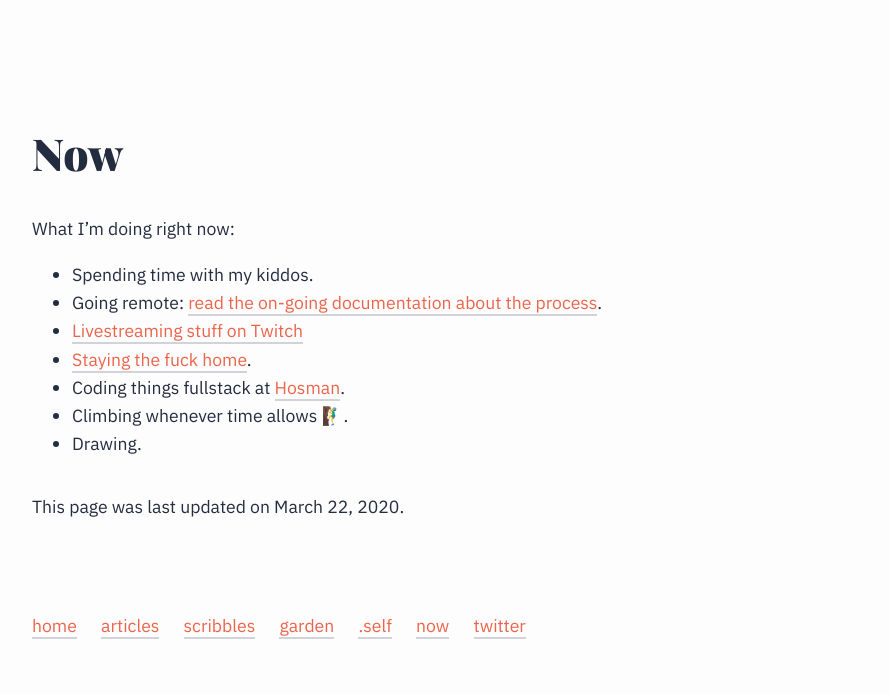
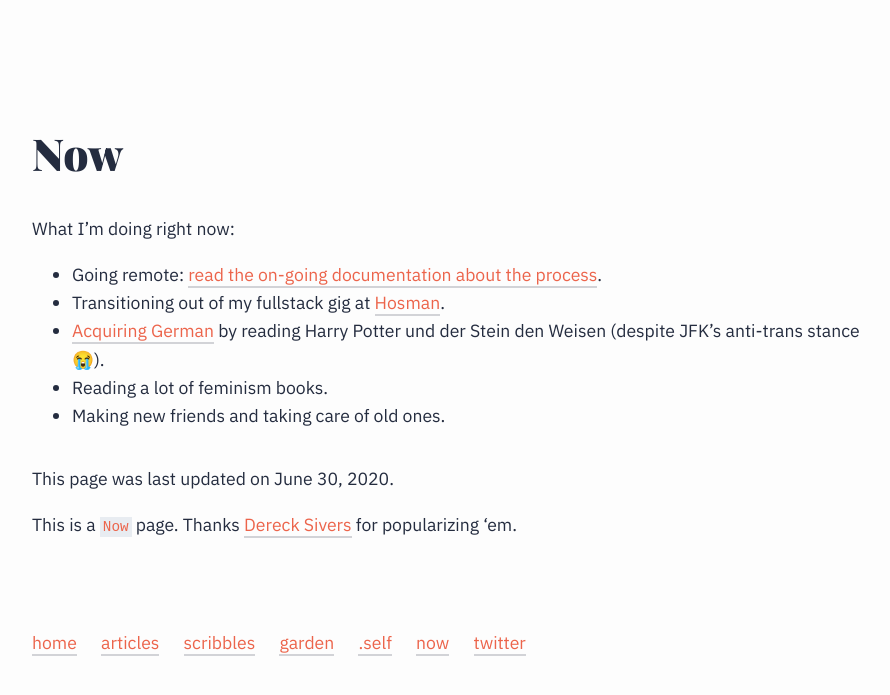
Before and after one commit to merciremi/remicodes, a Jekyll site: the page built from _pages/02_now.md, in a window 1280 px wide. Shown: the top 695 px of the page, without its empty margins (192-1082 px from the left). Built offline with Jekyll 4.4.1, drawn with Linux system fonts in a browser that asks for light colours; some web fonts are replaced.

Commit message:
Scribble on HR

```diff
--- a/_pages/02_now.md
+++ b/_pages/02_now.md
@@ -6,12 +6,12 @@ permalink: /now/
 
 What I'm doing right now:
 
-- Spending time with my kiddos.
 - Going remote: [read the on-going documentation about the process]({{site.baseurl}}/going-remote-live-documentation/).
-- [Livestreaming stuff on Twitch]({{site.baseurl}}/how-not-to-live-stream/)
-- [Staying the fuck home](https://staythefuckhome.com/){:target="\_blank"}.
-- Coding things fullstack at [Hosman](https://www.hosman.co).
-- Climbing whenever time allows 🧗‍♂️.
-- Drawing.
+- Transitioning out of my fullstack gig at [Hosman](https://www.hosman.co){:target="\_blank"}.
+- [Acquiring German]({{site.baseurl}}/scribbles/#2020-06-17) by reading Harry Potter und der Stein den Weisen (despite JFK's anti-trans stance 😭).
+- Reading a lot of feminism books.
+- Making new friends and taking care of old ones.
 
-This page was last updated on March 22, 2020.
+This page was last updated on June 30, 2020.
+
+This is a `Now` page. Thanks [Dereck Sivers](https://sivers.org/now){:target="\_blank"} for popularizing 'em.
```
Also changed, not shown: garden/_scribbles/2020-06-30-hal-ass-recruiting.md (added, +52 -0 lines).
